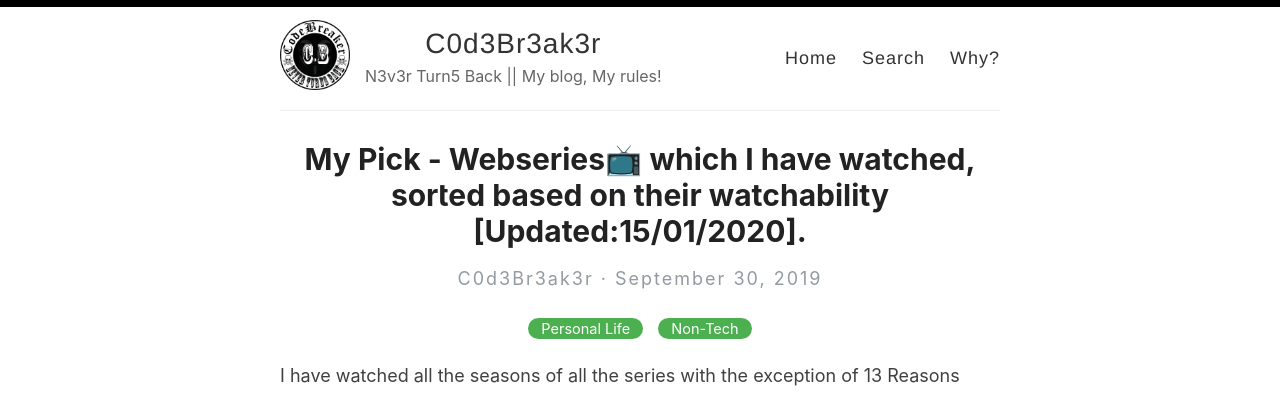
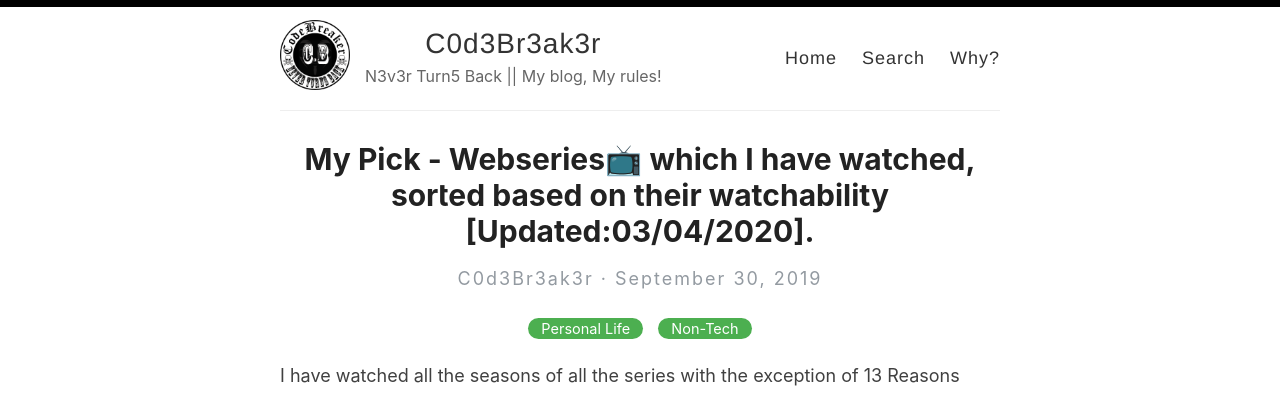
Before and after one commit to CodeBreaker444/codebreaker444.github.io, a Jekyll site: the page built from _posts/2019-09-30-MY-PICK-WEBSERIES-WHICH-I-HAVE-PERSONALLY-WATCHED.md, in a window 1280 px wide. Shown: the top 396 px of the page. Built offline with Jekyll 4.4.1, drawn with Linux system fonts in a browser that asks for light colours; comment, search, counter and statistics services are not loaded.

Commit message:
updated series

```diff
--- a/_posts/2019-09-30-MY-PICK-WEBSERIES-WHICH-I-HAVE-PERSONALLY-WATCHED.md
+++ b/_posts/2019-09-30-MY-PICK-WEBSERIES-WHICH-I-HAVE-PERSONALLY-WATCHED.md
@@ -1,6 +1,6 @@
 ---
 layout: post
-title: My Pick - Webseries📺 which I have watched, sorted based on their watchability [Updated:15/01/2020].
+title: My Pick - Webseries📺 which I have watched, sorted based on their watchability [Updated:03/04/2020].
 categories: [Personal Life, Non-Tech]
 ---
 I have watched all the seasons of all the series with the exception of 13 Reasons why (It's too depressing and it's not my kind) and only completed one season. There are some series which didn't make it in the list because either i am in the middle of watching or I don't like them. Checkout these series if you are starting and maybe you'll like it too.
```
